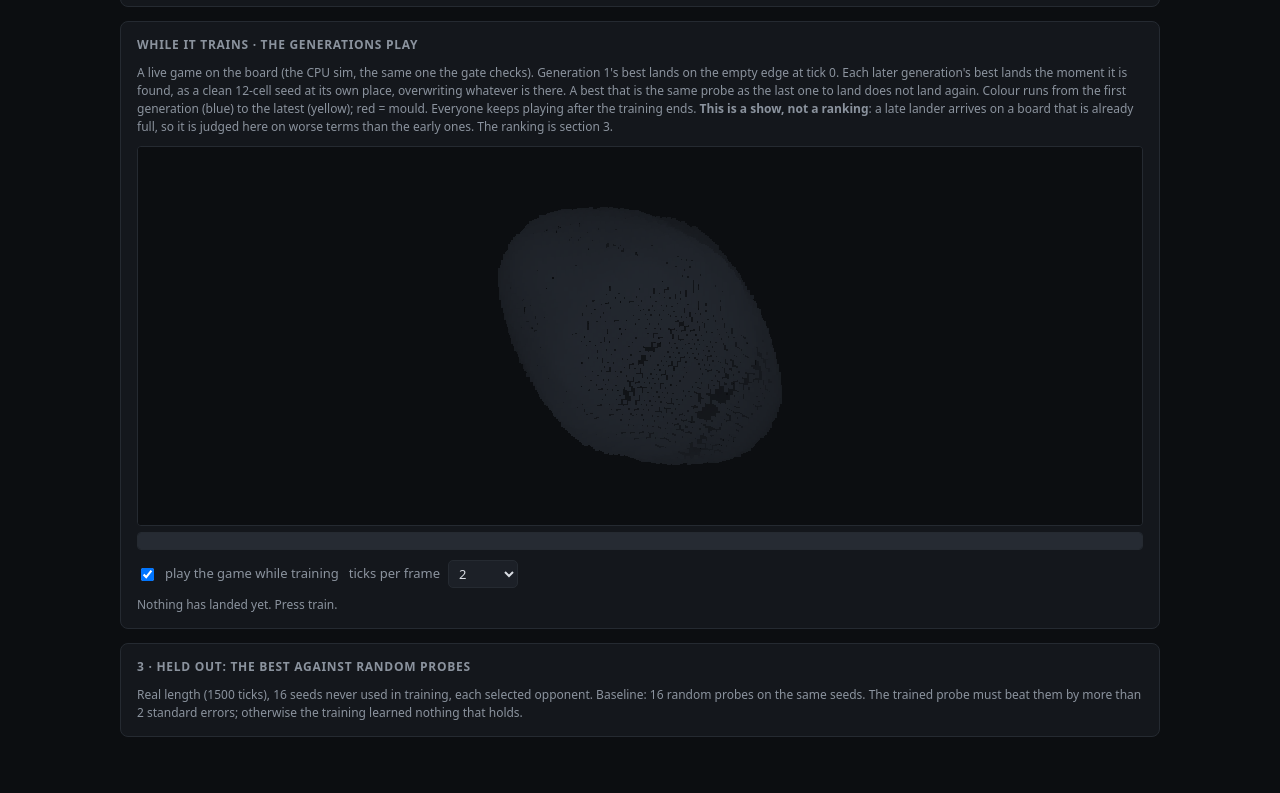
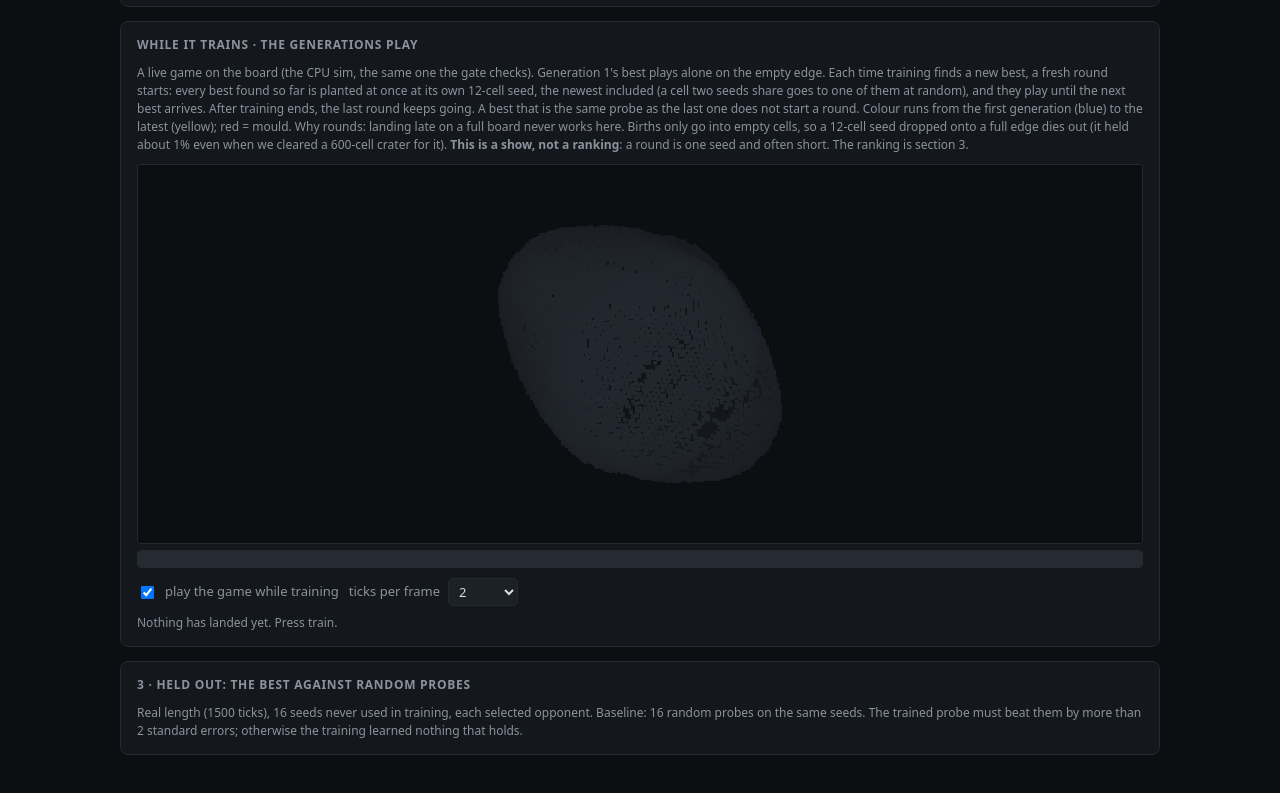
Before and after one commit to dougbristor/brot-lichens, a website: page trainer.html in a window 1280 px wide. Shown: the part 869-1662 px from the top of the page. Drawn offline with Linux system fonts and the light colour scheme; animation ran at ten frames a second.

Commit message:
In-training game: rounds (Doug's choice)
Each new best starts a fresh round on the empty edge with every best so far
planted at once (shared cells drawn at random). Late landing on a full board
never works here: births only go into empty cells, so the lander dies out
(about 1% even with a 600-cell crater). README section.

Co-Authored-By: Claude Opus 5.5 <noreply@anthropic.com>

```diff
--- a/trainer.html
+++ b/trainer.html
@@ -57,11 +57,12 @@
     <div id="best"></div></section>
 
   <section><h2>While it trains · the generations play</h2>
-    <div class="note" style="margin-top:0">A live game on the board (the CPU sim, the same one the gate checks). Generation 1's best lands on the empty edge at tick 0.
-      Each later generation's best lands the moment it is found, as a clean 12-cell seed at its own place, overwriting whatever is there.
-      A best that is the same probe as the last one to land does not land again. Colour runs from the first generation (blue) to the latest (yellow); red = mould.
-      Everyone keeps playing after the training ends. <b>This is a show, not a ranking</b>: a late lander arrives on a board that is already full, so it
-      is judged here on worse terms than the early ones. The ranking is section 3.</div>
+    <div class="note" style="margin-top:0">A live game on the board (the CPU sim, the same one the gate checks). Generation 1's best plays alone on the empty edge.
+      Each time training finds a new best, a fresh round starts: every best found so far is planted at once at its own 12-cell seed, the newest included
+      (a cell two seeds share goes to one of them at random), and they play until the next best arrives. After training ends, the last round keeps going.
+      A best that is the same probe as the last one does not start a round. Colour runs from the first generation (blue) to the latest (yellow); red = mould.
+      Why rounds: landing late on a full board never works here. Births only go into empty cells, so a 12-cell seed dropped onto a full edge dies out
+      (it held about 1% even when we cleared a 600-cell crater for it). <b>This is a show, not a ranking</b>: a round is one seed and often short. The ranking is section 3.</div>
     <canvas id="gview"></canvas><canvas id="gbar"></canvas>
     <div class="row"><label style="width:auto"><input id="gon" type="checkbox" checked> play the game while training</label>
       <label style="width:auto"><span style="width:auto">ticks per frame</span><select id="gspeed" style="width:70px"><option>1</option><option selected>2</option><option>4</option><option>8</option></select></label>
@@ -170,18 +171,21 @@ const game = (() => {
   const STOPS = ['#3a56c8', '#2b9fb0', '#69c46a', '#d8d44a', '#f7f1b0'].map(hex), EMPTY = hex('#262b33'), RED = hex('#e5484d');
   const rampc = (u) => { u = Math.max(0, Math.min(1, u)) * (STOPS.length - 1); const i = Math.min(STOPS.length - 2, Math.floor(u)), f = u - i; return STOPS[i].map((v, k) => v + (STOPS[i + 1][k] - v) * f); };
   const mixc = (a, b, f) => a.map((v, k) => v + (b[k] - v) * f);
-  const G = { sim: null, landers: [], col: [], inf: [], held: [], peak: [] };
+  const G = { sim: null, landers: [], col: [], inf: [], held: [], peak: [], round: 0 };
   const view = makeView($('gview'), (i) => { if (!G.sim) return EMPTY; const g = G.sim.G[i]; return g < 0 ? EMPTY : G.sim.Inf[i] ? G.inf[g] : G.col[g]; });
   view.setBoard(B);
   const recolour = () => { const n = G.landers.length, g0 = G.landers[0]?.gen || 1, g1 = G.landers.at(-1)?.gen || 1;
     G.col = G.landers.map((l) => rampc(g1 > g0 ? (l.gen - g0) / (g1 - g0) : 0)); G.inf = G.col.map((c) => mixc(c, RED, 0.65)); };
   const same = (a, b) => a && b && a.g.r === b.g.r && a.g.t === b.g.t && a.seed.length === b.seed.length && a.seed.every((v, i) => v === b.seed[i]);
-  G.reset = (boardChanged) => { G.sim = null; G.landers = []; G.held = []; G.peak = []; recolour(); if (boardChanged) view.setBoard(B); view.dirty = true; legend(); };
+  G.reset = (boardChanged) => { G.sim = null; G.landers = []; G.held = []; G.peak = []; G.round = 0; recolour(); if (boardChanged) view.setBoard(B); view.dirty = true; legend(); };
   G.land = (best, gen, used) => { if (!$('gon').checked) return; const last = G.landers.at(-1), pr = { g: { ...best.g }, seed: best.seed.slice() };
     if (same(last, pr)) return;
-    if (!G.sim) G.sim = makeSim(B.adj, BASE, null, { seed: 20261125, inf0: 0, lineages: [pr.g], seeds: [{ lineage: 0, cells: pr.seed }] });
-    else G.sim.addLineage(pr.g, pr.seed);
-    G.landers.push({ ...pr, gen, at: G.sim.k, gpus: used / 1000, fit: best.fit }); G.held.push(pr.seed.length); G.peak.push(pr.seed.length); recolour(); tally(); legend(); };
+    G.landers.push({ ...pr, gen, gpus: used / 1000, fit: best.fit }); G.round++;
+    // a fresh round: every lander so far planted at once; a shared cell goes to one claimant, drawn at random (makeSim's seeds are first come)
+    const r = rng(7919 * G.round), want = new Map(); G.landers.forEach((l, i) => l.seed.forEach((c) => { if (!want.has(c)) want.set(c, []); want.get(c).push(i); }));
+    const cells = G.landers.map(() => []); for (const [c, ls] of want) cells[ls[Math.floor(r() * ls.length)]].push(c);
+    G.sim = makeSim(B.adj, BASE, null, { seed: 20261125 + G.round, inf0: 0, lineages: G.landers.map((l) => l.g), seeds: cells.map((cs, i) => ({ lineage: i, cells: cs })) });
+    G.peak = G.landers.map(() => 0); recolour(); tally(); legend(); };
   function tally() { const c = new Array(G.landers.length).fill(0), s = G.sim; for (let i = 0; i < s.N; i++) { const g = s.G[i]; if (g >= 0) c[g]++; }
     G.held = c; c.forEach((v, i) => { if (v > G.peak[i]) G.peak[i] = v; }); }
   function bar() { const c = $('gbar'), dpr = devicePixelRatio || 1, w = c.clientWidth * dpr, h = c.clientHeight * dpr; c.width = w; c.height = h; const g = c.getContext('2d');
@@ -189,9 +193,9 @@ const game = (() => {
   function legend() { const el = $('glegend'); if (!G.landers.length) { el.innerHTML = '<div class="dim">Nothing has landed yet. Press train.</div>'; bar(); $('gtick').textContent = ''; return; }
     const N = G.sim.N, rows = G.landers.map((l, i) => ({ l, i })), show = rows.length > 12 ? [...rows.slice(0, 2), ...rows.slice(-10)] : rows, hidden = rows.length - show.length;
     const alive = G.held.filter((v) => v > 0).length;
-    el.innerHTML = show.map(({ l, i }) => `<div class="${G.held[i] ? '' : 'gone'}"><span class="sw" style="background:rgb(${G.col[i].map(Math.round).join(',')})"></span>gen ${l.gen} · r ${l.g.r} t ${l.g.t} · landed tick ${l.at} · holds <b>${pct(G.held[i] / N)}%</b> (peak ${pct(G.peak[i] / N)}%)</div>`).join('') +
-      (hidden ? `<div class="dim">… and ${hidden} more in between</div>` : '') + `<div class="dim">${G.landers.length} landed · ${alive} still on the board</div>`;
-    bar(); $('gtick').textContent = `tick ${G.sim.k}`; }
+    el.innerHTML = show.map(({ l, i }) => `<div class="${G.held[i] ? '' : 'gone'}"><span class="sw" style="background:rgb(${G.col[i].map(Math.round).join(',')})"></span>gen ${l.gen} · r ${l.g.r} t ${l.g.t} · holds <b>${pct(G.held[i] / N)}%</b> (round peak ${pct(G.peak[i] / N)}%)</div>`).join('') +
+      (hidden ? `<div class="dim">… and ${hidden} more in between</div>` : '') + `<div class="dim">${G.landers.length} bests so far · ${alive} still on the board this round</div>`;
+    bar(); $('gtick').textContent = `round ${G.round} · tick ${G.sim.k}`; }
   let n = 0;
   function frame() { if (G.sim) { const k = +$('gspeed').value; for (let i = 0; i < k; i++) G.sim.step(); n += k; if (n >= 10) { n = 0; tally(); legend(); } view.dirty = true; }
     if (view.dirty || view.spin) view.draw(); requestAnimationFrame(frame); }
```
Also changed, not shown: README.md.
